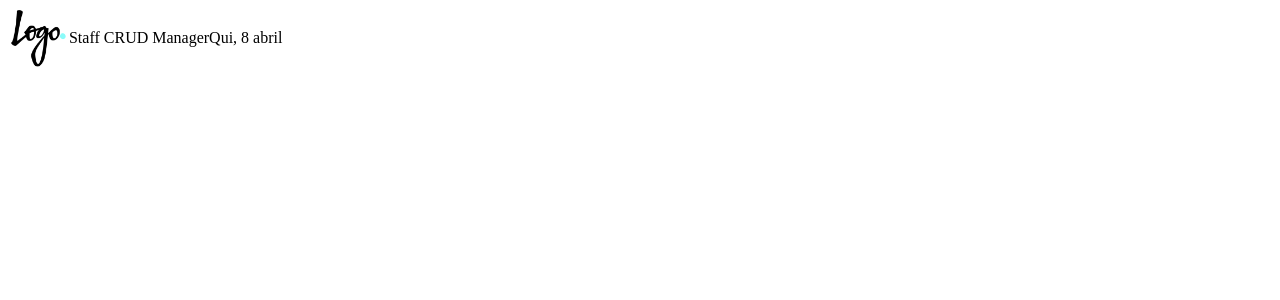
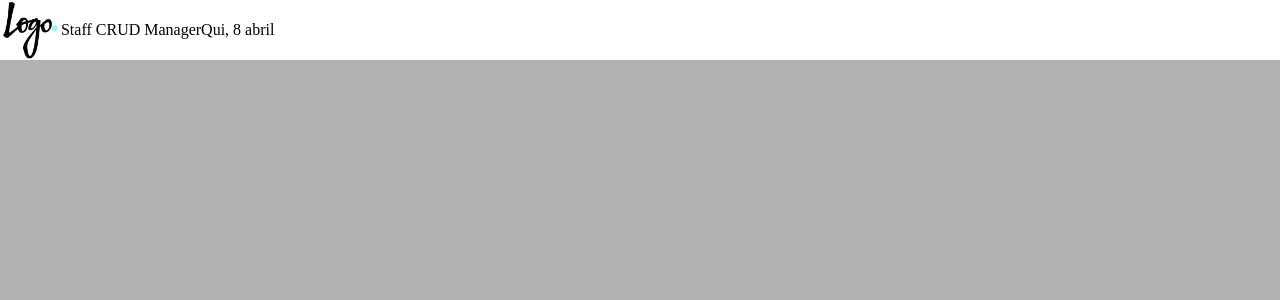
Before and after one commit to dekopossas/staff-management, a React (Create React App) app in the folder frontend/: page / in a window 1280 px wide. Shown: the top 300 px of the page. Built offline with nearby package versions, Linux system fonts and the light colour scheme.

Commit message:
backgrond e renomeado corretamente

```diff
--- a/frontend/src/pages/App.tsx
+++ b/frontend/src/pages/App.tsx
@@ -1,5 +1,6 @@
 import React from "react";
 import Header from "../components/Header";
+import '../styles/global.scss'
 
 function App() {
   return (
--- a/frontend/src/styles/glogal.scss
+++ b/frontend/src/styles/global.scss
@@ -2,6 +2,10 @@
   margin: 0;
   padding: 0;
   box-sizing: border-box;
+}
+
+body {
+  background: #AFB2B1;
 }
 
 :root {
```
